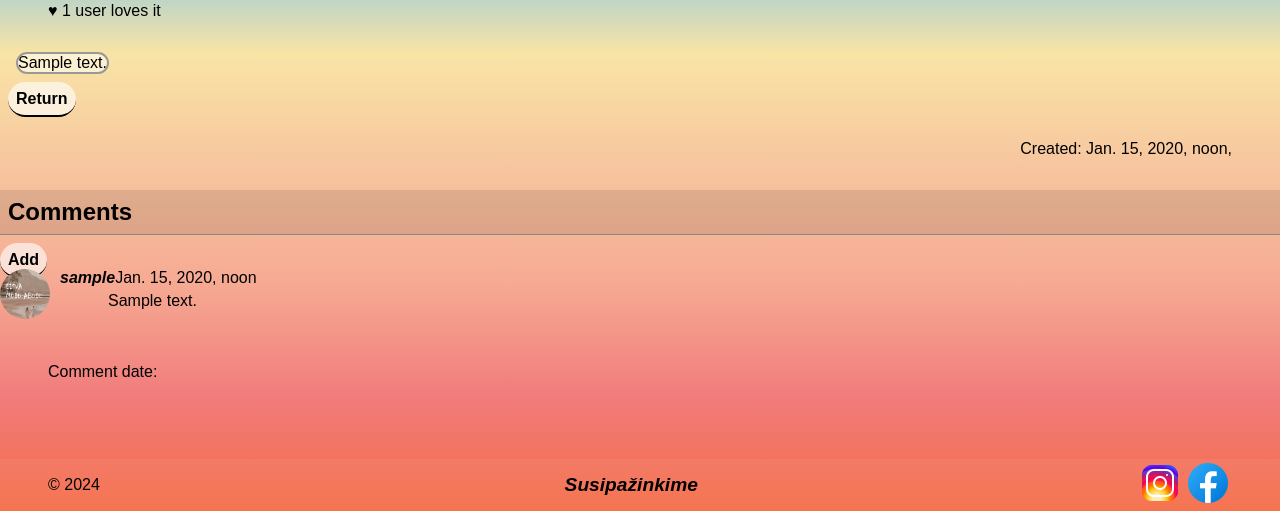
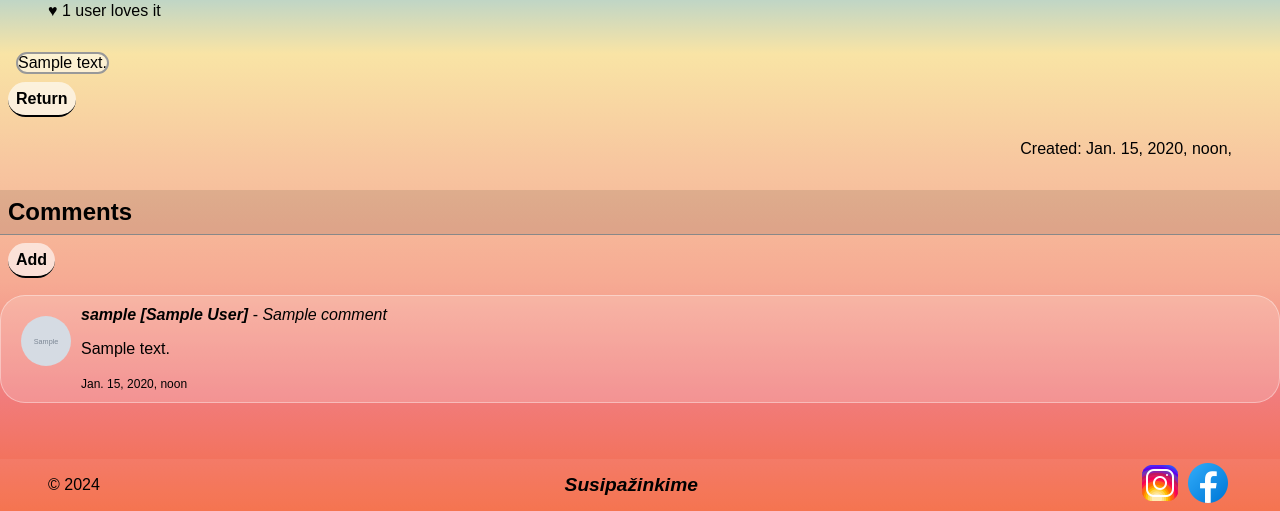
Before and after one commit to Jolitaviso/eisva, a Django app: page /communication/1/ in a window 1280 px wide. Shown: the part 289-800 px from the top of the page. Run offline with Django 5.2, Linux system fonts and the light colour scheme; tables that the repository leaves empty hold one stand-in row (values such as "Sample post"); grey boxes marked "Sample" are stand-in pictures; data that the repository does not hold is empty.

Commit message:
vizualiai komentarai atrodo gražiai

```diff
--- a/blog/communication/static/css/style.css
+++ b/blog/communication/static/css/style.css
@@ -329,8 +329,7 @@ ul.home li .stat {
     text-align: center;
 }
 
-.communication-item, .message-room {
-    margin: 20px;
+.communication-item, .message-room, .comment {
     padding: 10px;
     border: 1px solid #ffffff5f;
     border-radius: 25px;
@@ -426,38 +425,8 @@ ul.home li .stat {
     cursor: pointer;
 }
 
-.comment-room {
-    display: flex;
-    flex-direction: column;
-}
 
 .comment {
     display: flex;
     margin-bottom: 20px;
 }
-
-.profile-picture img {
-    border-radius: 50%;
-    width: 50px;
-    height: 50px;
-    object-fit: cover;
-    margin-right: 10px;
-}
-
-.user-info {
-    display: flex;
-    justify-content: space-between;
-    align-items: center;
-    margin-bottom: 5px;
-}
-
-.comment-text p {
-    margin: 0;
-}
-.comment-date {
-    margin-top: 20px;
-}
-
-.comment-date p {
-    margin: 0;
-}
--- a/blog/communication/templates/communication/communication_detail.html
+++ b/blog/communication/templates/communication/communication_detail.html
@@ -47,35 +47,32 @@
 </h>
 <div>
     <h2>{% trans "comments"|capfirst %}</h2>
+    <div class="toolbar">
     <a class="button" href="{% url 'comment_create' %}">{% trans "add"|capfirst %}</a>
+    </div><br>
     <div class="comment-room">
         {% if not communication.comments.all %}
             <p>{% trans "no comments yet..."|capfirst %}</p>
         {% else %}
             {% for comment in communication.comments.all %}
                 <div class="comment">
-                    <div class="profile-picture">
-                        {% if commentator.profile.picture %}
-                            <img src="{{ commentator.profile.picture.url }}" alt="{% trans "profile picture"|capfirst%}">
+                        {% if comment.owner.profile.picture %}
+                            <img src="{{ comment.owner.profile.picture.url }}" alt="{% trans "profile picture"|capfirst%}" style="border-radius: 50%; width: 50px; height: 50px; object-fit: cover; margin: 10px;" class="profile-picture">
                         {% else %}
-                            <img src="{% static 'img/default_profile_picture.jpg' %}" alt="{% trans "no profile picture"|capfirst %}">
+                            <img src="{% static 'img/default_profile_picture.jpg' %}" alt="{% trans "no profile picture"|capfirst %}" style="border-radius: 50%; width: 50px; height: 50px; object-fit: cover; margin: 10px;"class="no-profile-picture">
                         {% endif %}
-                    </div>
                     <div class="comment-details">
                         <div class="user-info">
-                            <a href="{% url "user_detail" comment.owner.username %}">{{ comment.owner }}</a>
-                            <span>{{ comment.created_at }}</span>
+                            <a href="{% url "user_detail" comment.owner.username %}">{{ comment.owner }} [{{comment.owner.first_name}} {{comment.owner.last_name}}]</a> - <span style= "font-style: italic;">{{comment.title}}</span>
                         </div>
-                        <div class="comment-text">
-                            <p>{{ comment.note }}</p>
+                        <div style= "margin: 1rem 0;" class="comment-text">
+                            <span>{{ comment.note }}</span>
                         </div>
+                    <span style="font-size: 12px;" >{{ comment.created_at }}</span>
                     </div>
                 </div>
             {% endfor %}
         {% endif %}
     </div>
-    <div class="comment-date">
-        <p>{% trans "comment date"|capfirst %}: {{ comment.created_at }}</p>
-    </div>
 </div>
 {% endblock content %}
--- a/blog/user_profile/templates/user_profile/message_list_sent.html
+++ b/blog/user_profile/templates/user_profile/message_list_sent.html
@@ -30,7 +30,7 @@
                 {% if receiver.profile.picture %}
                   <img src="{{ receiver.profile.picture.url }}" alt="{% trans "Profile Picture"|title %}" style="border-radius: 50%; width: 50px; height: 50px; object-fit: cover; margin: 10px;" class="profile-picture">
                 {% else %}
-                <img src="{% static 'img/default_profile_picture.jpg' %}" alt="{% trans "no profile picture"|title %}" style="border-radius: 50%; width: 50px; height: 50px; object-fit: cover; margin: 10px;"class="no-profile-picture">
+                  <img src="{% static 'img/default_profile_picture.jpg' %}" alt="{% trans "no profile picture"|title %}" style="border-radius: 50%; width: 50px; height: 50px; object-fit: cover; margin: 10px;"class="no-profile-picture">
                 {% endif %}
                   <a href="{% url 'user_detail' receiver.username %}">
                 <strong>{{ receiver }}</strong>
--- a/blog/user_profile/templates/user_profile/user_list.html
+++ b/blog/user_profile/templates/user_profile/user_list.html
@@ -8,9 +8,9 @@
             <a style= "opacity: 0.7; transition: opacity 0.3s ease;" onmouseover="this.style.opacity=1" onmouseout="this.style.opacity=0.6" href="{% url 'user_detail' user.username %}">
                 {% if user.profile.picture %}
                     <img src="{{ user.profile.picture.url }}" alt="{% trans "profile picture"|title %}" style="border-radius: 50%; width: 300px; height: 300px; object-fit: cover; margin-right: 10px;" class="profile-picture">
-                    {% else %}
+                {% else %}
                     <img src="{% static 'img/default_profile_picture.jpg' %}" alt="{% trans "no profile picture"|title %}"  style="border-radius: 50%; width: 300px; height: 300px; object-fit: cover; margin-right: 10px;"class="no-profile-picture">
-                    {% endif %}
+                {% endif %}
                 <h3 style="border-radius: 1rem; text-align: center; ">{{ user.username }}</h3>
             </a></a>
             <p style="text-align: center;" >{{user.first_name}} {{user.last_name}}</p>
```
